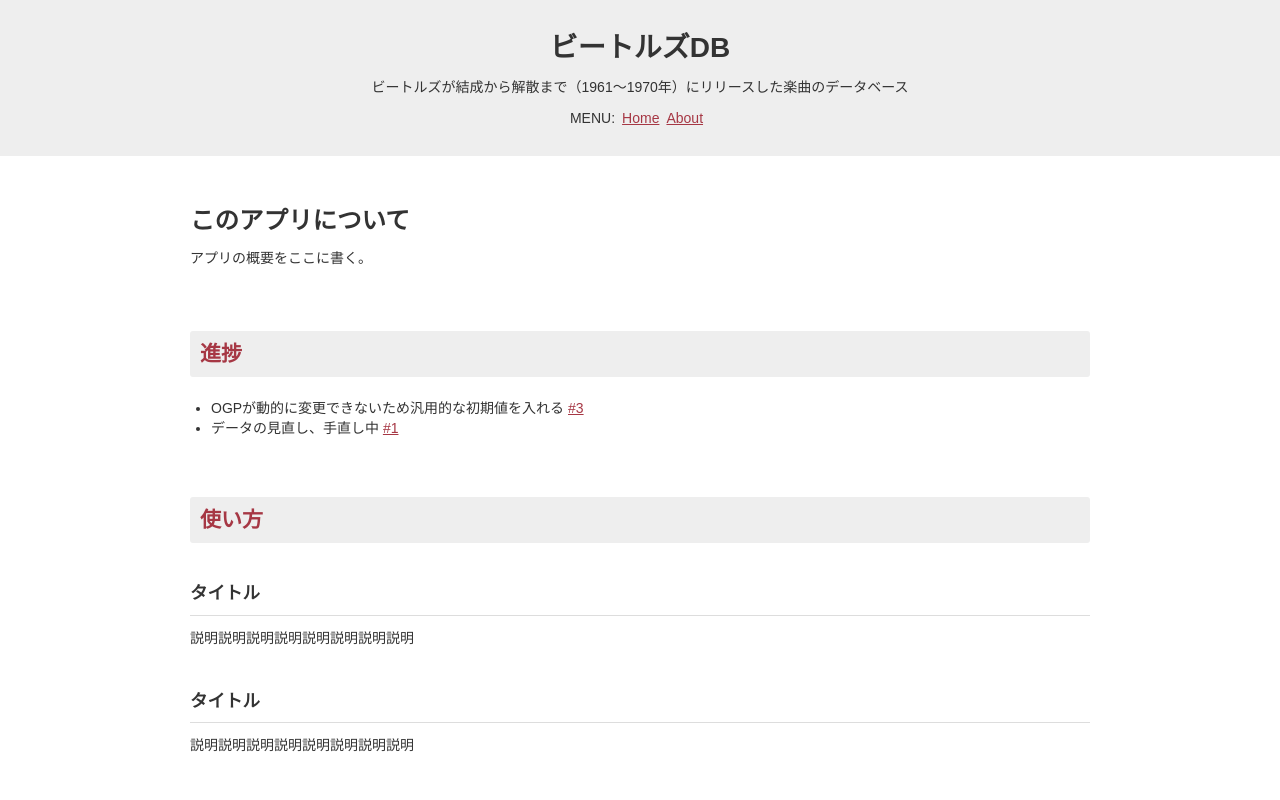
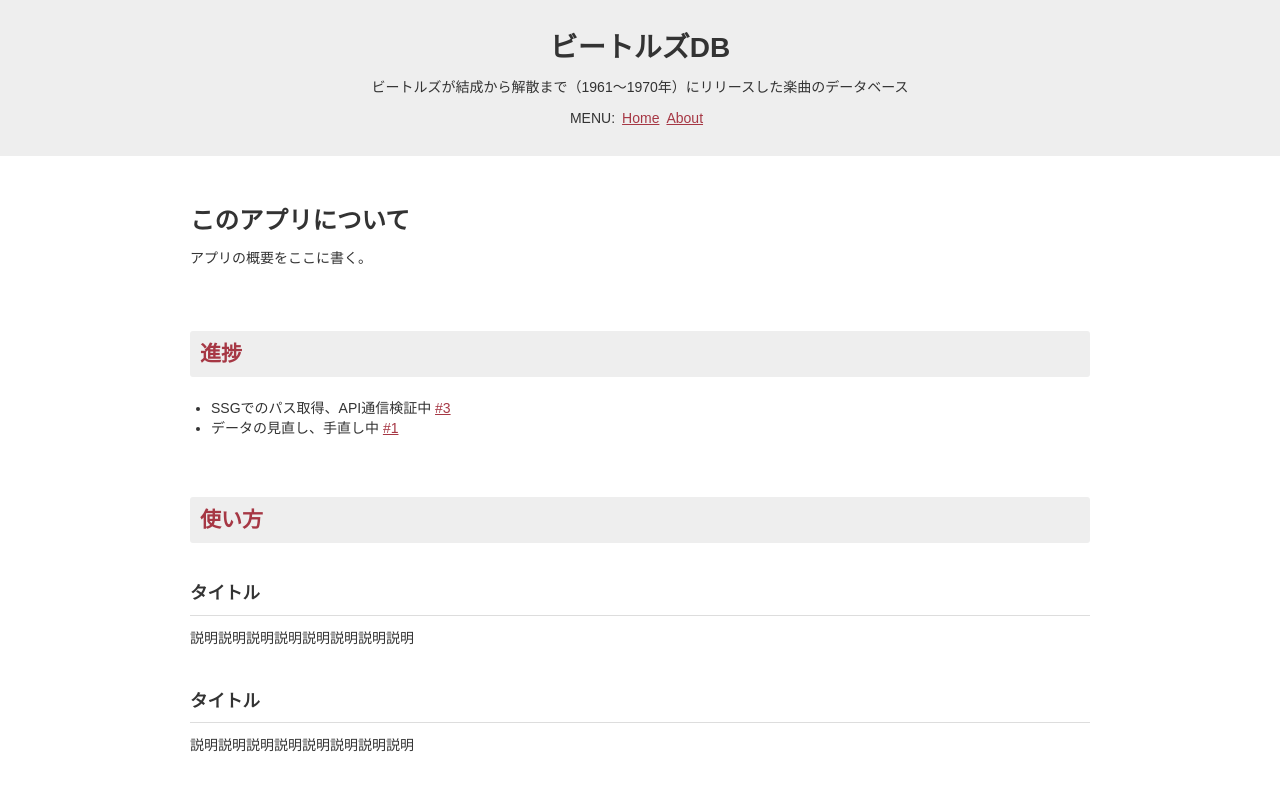
Before and after one commit to ryo-i/beatles-db, a Next.js app: page /about in a window 1280 px wide. Shown: the top 800 px of the page. Built offline with nearby package versions, Linux system fonts and the light colour scheme.

Commit message:
SSGでのパス取得、API通信検証中 #3

```diff
--- a/pages/about.tsx
+++ b/pages/about.tsx
@@ -53,7 +53,7 @@
             <section>
                 <h2>進捗</h2>
                 <ul>
-                    <li>OGPが動的に変更できないため汎用的な初期値を入れる <a href="https://github.com/ryo-i/beatles-db/issues/3">#3</a></li>
+                    <li>SSGでのパス取得、API通信検証中 <a href="https://github.com/ryo-i/beatles-db/issues/3">#3</a></li>
                     <li>データの見直し、手直し中 <a href="https://github.com/ryo-i/beatles-db/issues/1">#1</a></li>
                 </ul>
             </section>
--- a/pages/api/beatles/index.js
+++ b/pages/api/beatles/index.ts
@@ -9,6 +9,7 @@
   artist: 0,
   format: 0,
   title: 0,
+  order: 0,
   number: 0,
   track: 0
 };
@@ -52,9 +53,9 @@
   const pageSegmentation = {};
   pageSegmentation['trackLength'] = beatlesData.values.length -1;
   pageSegmentation['pageUnit'] = 50;
-  pageSegmentation['pageLength'] = Math.ceil(pageSegmentation.trackLength / pageSegmentation.pageUnit);
+  pageSegmentation['pageLength'] = Math.ceil(pageSegmentation['trackLength'] / pageSegmentation['pageUnit']);
   pageSegmentation['thisPage'] = thisPage;
-  pageSegmentation['trackRemainder'] = pageSegmentation.trackLength % pageSegmentation.pageUnit;
+  pageSegmentation['trackRemainder'] = pageSegmentation['trackLength'] % pageSegmentation['pageUnit'];
   return pageSegmentation;
 };
 
```
Also changed, not shown: pages/track/[number].tsx (+32 -2 lines), pages/api/beatles/[track].ts (renamed from pages/api/beatles/[track].js), pages/api/hello.ts (renamed from pages/api/hello.js), 1 other file (tests, documents, lock files or other folders).
